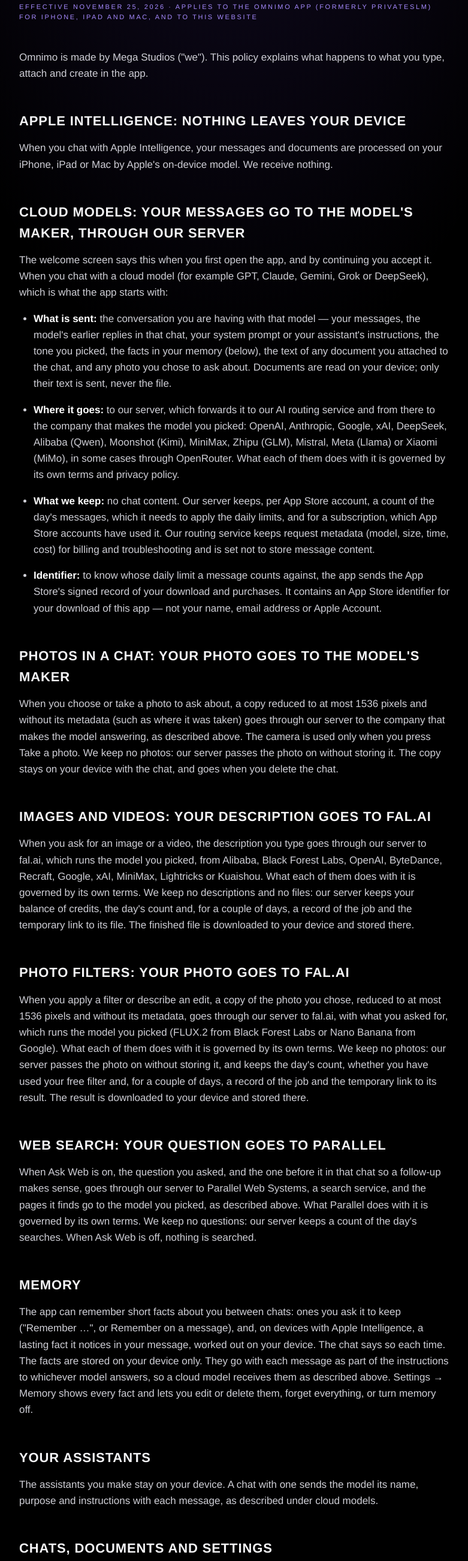
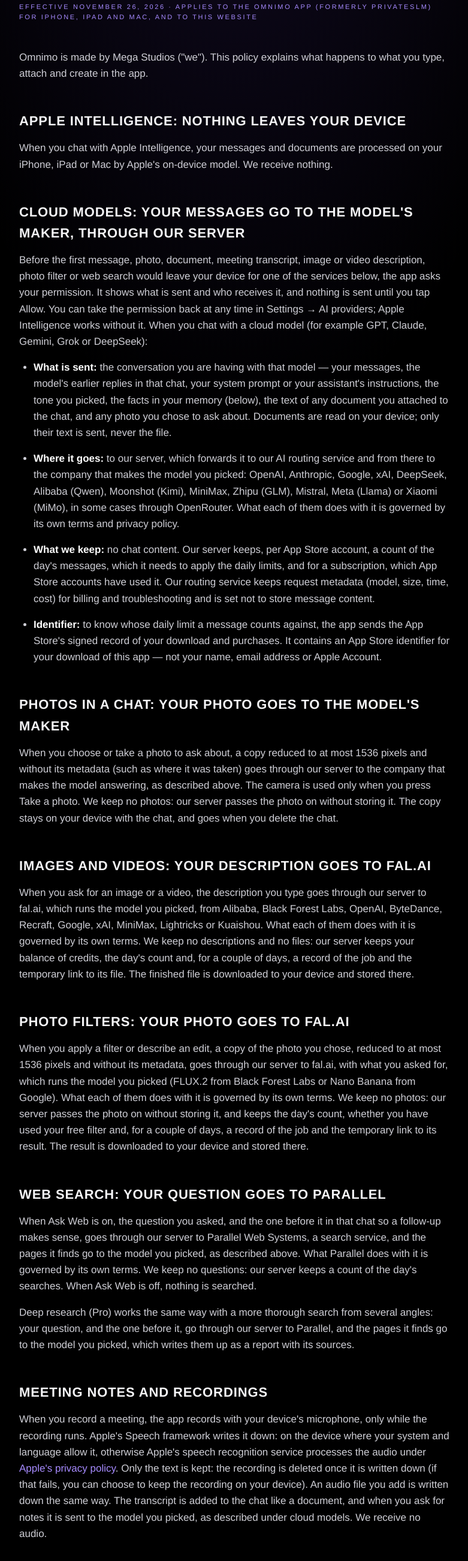
Before and after one commit to Mega-Studios/privateslm-site, a plain HTML site: page privacy.html in a window 1280 px wide. Shown: the part 194-2797 px from the top of the page at 60% size, without its empty margins (248-1029 px from the left). Drawn offline with Linux system fonts and the light colour scheme.

Commit message:
Privacy policy for Omnimo 2.8.0: permission before sharing with AI providers, meeting notes, deep research, saved files
Co-Authored-By: Claude Opus 5.5 <noreply@anthropic.com>

```diff
--- a/privacy.html
+++ b/privacy.html
@@ -27,7 +27,7 @@
     <div class="wrap">
 <article>
     <h1>Privacy Policy</h1>
-    <div class="meta">Effective November 25, 2026 · applies to the Omnimo app (formerly privateSLM) for iPhone, iPad and Mac, and to this website</div>
+    <div class="meta">Effective November 26, 2026 · applies to the Omnimo app (formerly privateSLM) for iPhone, iPad and Mac, and to this website</div>
 
     <p>Omnimo is made by Mega Studios ("we"). This policy explains what happens to what you type,
     attach and create in the app.</p>
@@ -37,9 +37,12 @@
     iPhone, iPad or Mac by Apple's on-device model. We receive nothing.</p>
 
     <h2>Cloud models: your messages go to the model's maker, through our server</h2>
-    <p>The welcome screen says this when you first open the app, and by continuing you accept it.
-    When you chat with a cloud model (for example GPT, Claude, Gemini, Grok or DeepSeek), which is
-    what the app starts with:</p>
+    <p>Before the first message, photo, document, meeting transcript, image or video description,
+    photo filter or web search would leave your device for one of the services below, the app asks
+    your permission. It shows what is sent and who receives it, and nothing is sent until you tap
+    Allow. You can take the permission back at any time in Settings → AI providers; Apple
+    Intelligence works without it. When you chat with a cloud model (for example GPT, Claude,
+    Gemini, Grok or DeepSeek):</p>
     <ul>
       <li><strong>What is sent:</strong> the conversation you are having with that model — your
       messages, the model's earlier replies in that chat, your system prompt or your assistant's
@@ -90,6 +93,19 @@
     the pages it finds go to the model you picked, as described above. What Parallel does with it is
     governed by its own terms. We keep no questions: our server keeps a count of the day's
     searches. When Ask Web is off, nothing is searched.</p>
+    <p>Deep research (Pro) works the same way with a more thorough search from several angles: your
+    question, and the one before it, go through our server to Parallel, and the pages it finds go to
+    the model you picked, which writes them up as a report with its sources.</p>
+
+    <h2>Meeting notes and recordings</h2>
+    <p>When you record a meeting, the app records with your device's microphone, only while the
+    recording runs. Apple's Speech framework writes it down: on the device where your system and
+    language allow it, otherwise Apple's speech recognition service processes the audio under
+    <a href="https://www.apple.com/legal/privacy/">Apple's privacy policy</a>. Only the text is
+    kept: the recording is deleted once it is written down (if that fails, you can choose to keep
+    the recording on your device). An audio file you add is written down the same way. The
+    transcript is added to the chat like a document, and when you ask for notes it is sent to the
+    model you picked, as described under cloud models. We receive no audio.</p>
 
     <h2>Memory</h2>
     <p>The app can remember short facts about you between chats: ones you ask it to keep
@@ -107,6 +123,8 @@
     <p>Your chat history, created images and videos, photos you edited, attached documents and
     settings are stored on your device only. Deleting a chat or the app deletes them. There is no
     account and no copy on our side.</p>
+    <p>Files you save from answers or chats (PDF, Word, Excel, PowerPoint) are made on your device and
+    kept there in My files until you delete them. They go only where you share or save them.</p>
     <p>The app remembers in your iCloud account (key-value storage, which only this app can read)
     that you have been through its welcome screens, so a reinstall or your next iPhone or iPad
     skips them. Nothing else is kept there.</p>
```
